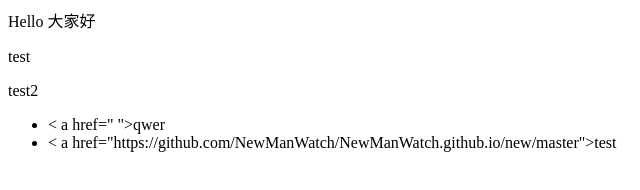
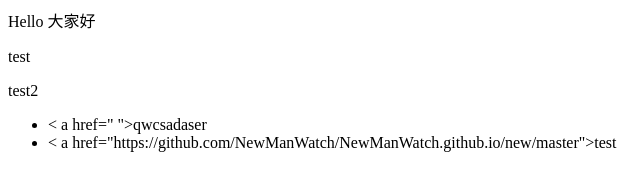
Before and after one commit to NewManWatch/NewManWatch.github.io, a plain HTML site: page index.html in a window 1280 px wide. Shown: the full height of the page, 0-640 px from the left. Drawn offline with Linux system fonts and the light colour scheme.

Commit message:
Update index.html

```diff
--- a/index.html
+++ b/index.html
@@ -2,6 +2,6 @@
 <p>test </p >
  <p>test2</p >
 <ul>
- <li> < a href=" ">qwer</ a> </li>
+ <li> < a href=" ">qwcsadaser</ a> </li>
  <li> < a href="https://github.com/NewManWatch/NewManWatch.github.io/new/master">test</ a> </li>
 </ul>
```
